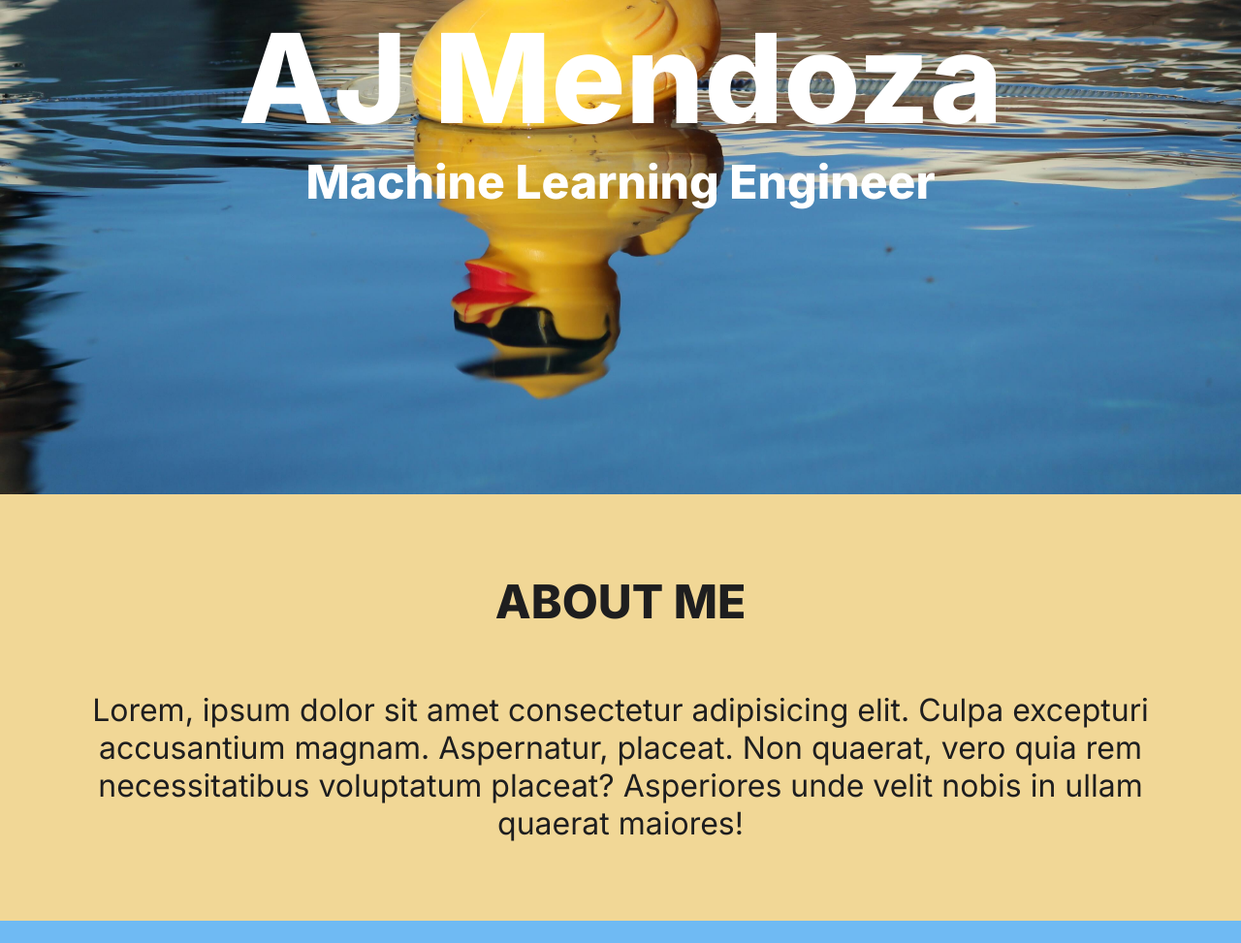
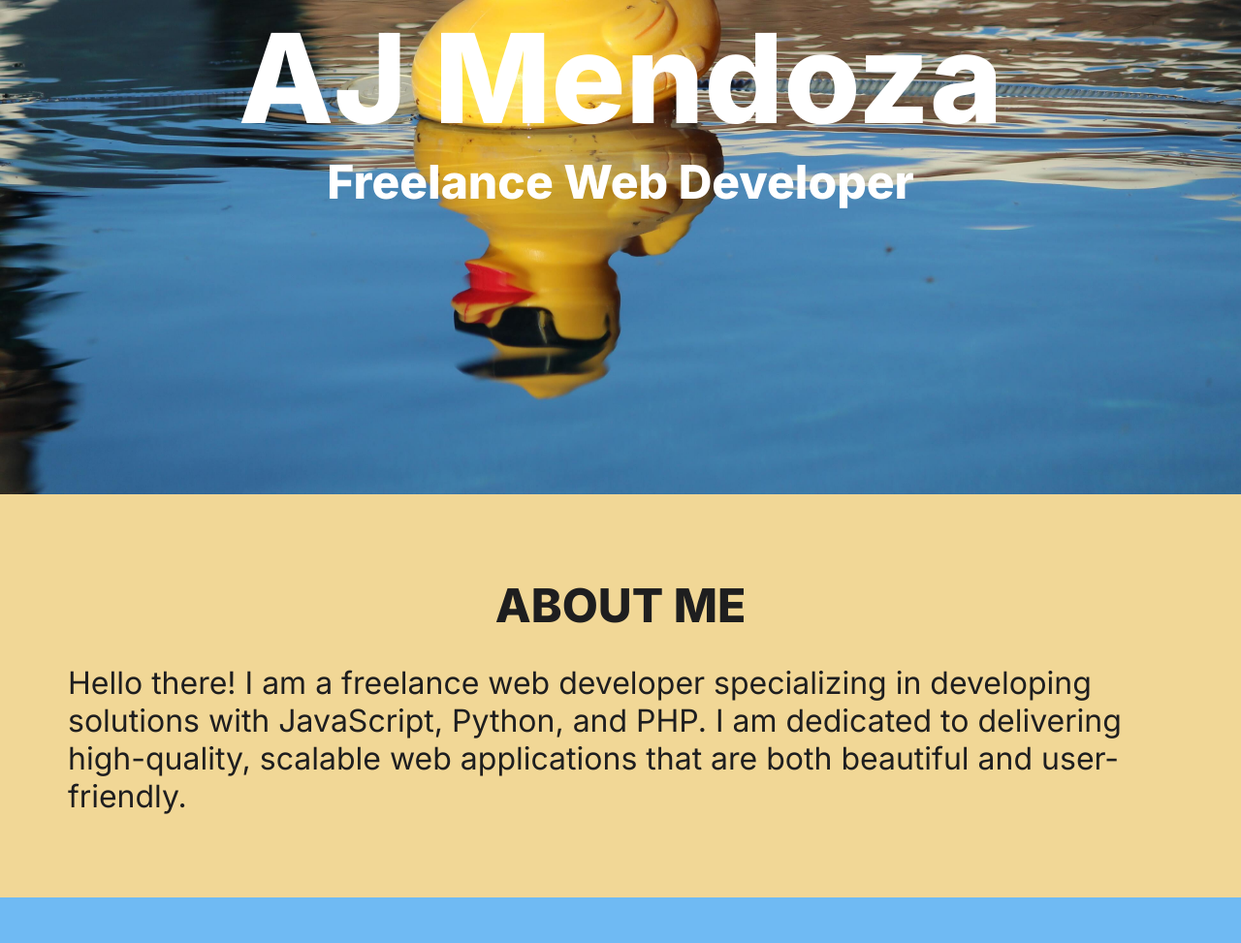
Before and after one commit to ajmdz/mendoza-aj_ws, a plain HTML site: page Portfolio/index.html in a window 1280 px wide. Shown: the part 290-1263 px from the top of the page at 97% size. Drawn offline with Linux system fonts and the light colour scheme.

Commit message:
I completed my portfolio.

```diff
--- a/Portfolio/index.html
+++ b/Portfolio/index.html
@@ -25,7 +25,7 @@
 
     <div>
         <h1>AJ Mendoza</h1>
-        <h2>Machine Learning Engineer</h2>
+        <h2>Freelance Web Developer</h2>
     </div>
     </section>
 
@@ -34,7 +34,9 @@
     <section class="about" id="about">
 
         <h2>ABOUT ME</h2>
-        <p>Lorem, ipsum dolor sit amet consectetur adipisicing elit. Culpa excepturi accusantium magnam. Aspernatur, placeat. Non quaerat, vero quia rem necessitatibus voluptatum placeat? Asperiores unde velit nobis in ullam quaerat maiores!</p>
+        <p>Hello there! I am a freelance web developer specializing in developing solutions with JavaScript, Python, and PHP.
+            I am dedicated to delivering high-quality, scalable web applications that are both beautiful and user-friendly.
+        </p>
 
     </section>
 
--- a/Portfolio/style.css
+++ b/Portfolio/style.css
@@ -101,10 +101,10 @@ nav {
     flex-direction: column;
     align-items: center;
     justify-content: space-around;
-    padding: 50px;
-    height: 55vh;
+    padding: 70px;
+    height: 52vh;
     background-color: #f1d796;
-    text-align: center;
+    text-align: left;
 }
 
 .portfolio {
```
